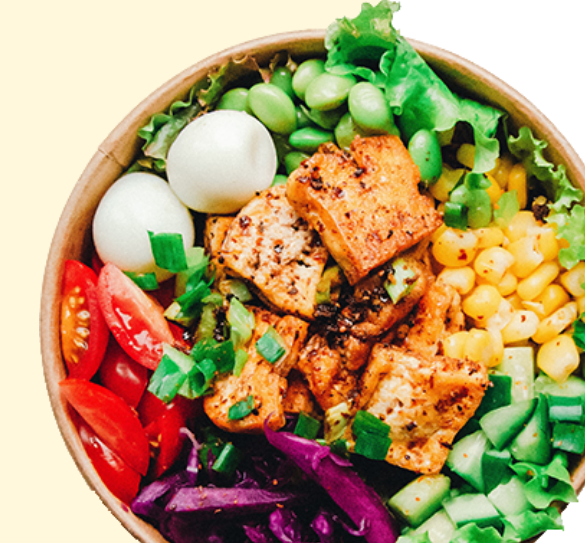
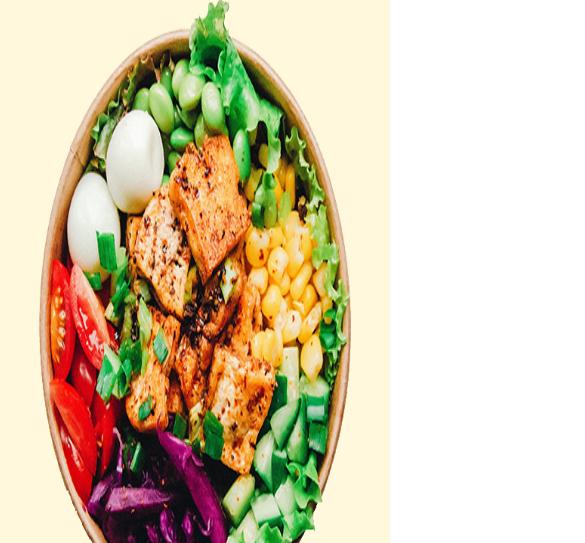
Before and after one commit to MaureenMOguche/foodico, a plain HTML site: page index.html in a window 390 px wide. Shown: the part 301-844 px from the top of the page, 585 px wide, since content can reach past the window. Drawn offline with Linux system fonts and the light colour scheme.

Commit message:
Changed mobile.css

```diff
--- a/mobile.css
+++ b/mobile.css
@@ -46,6 +46,9 @@
         transition: all, .5s;
     }
 
+    img.main-image {
+        width: 100%;
+    }
     .address,
     .ad-card,
     .grid-container3,
```
